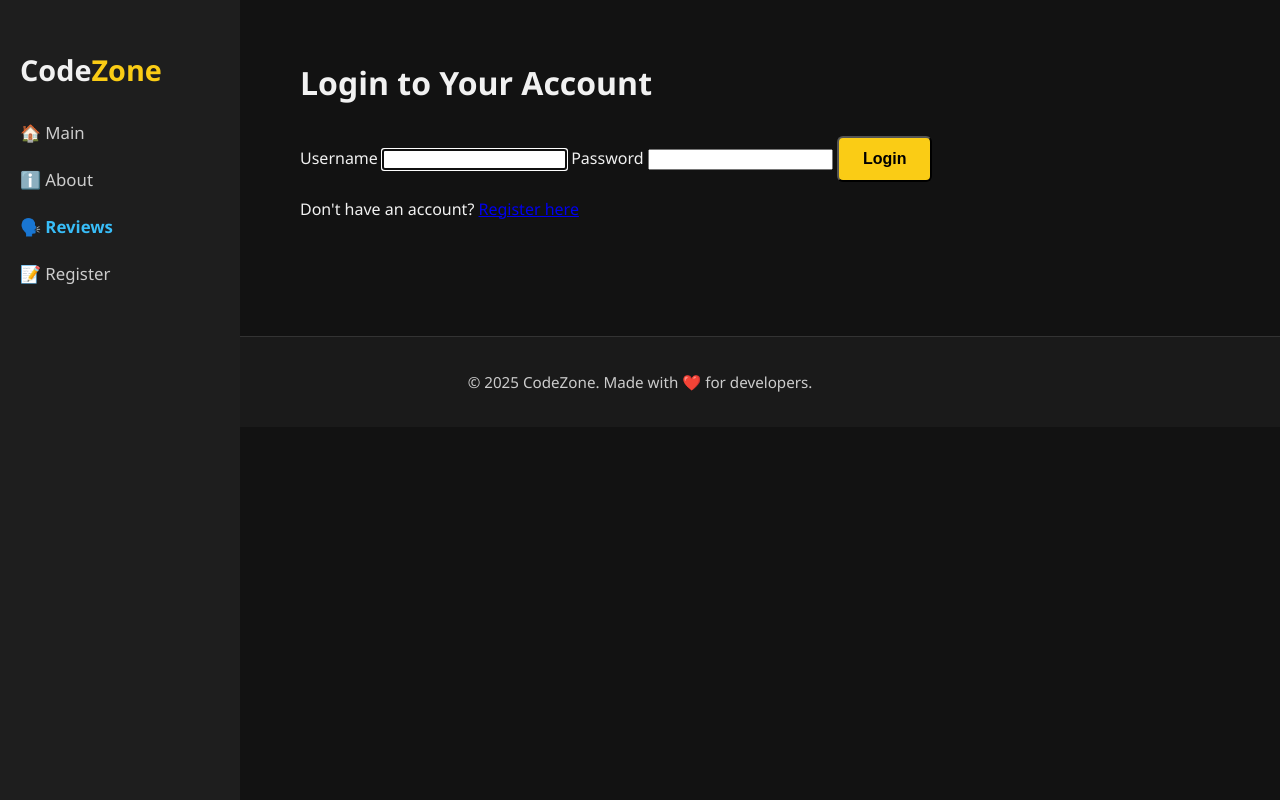
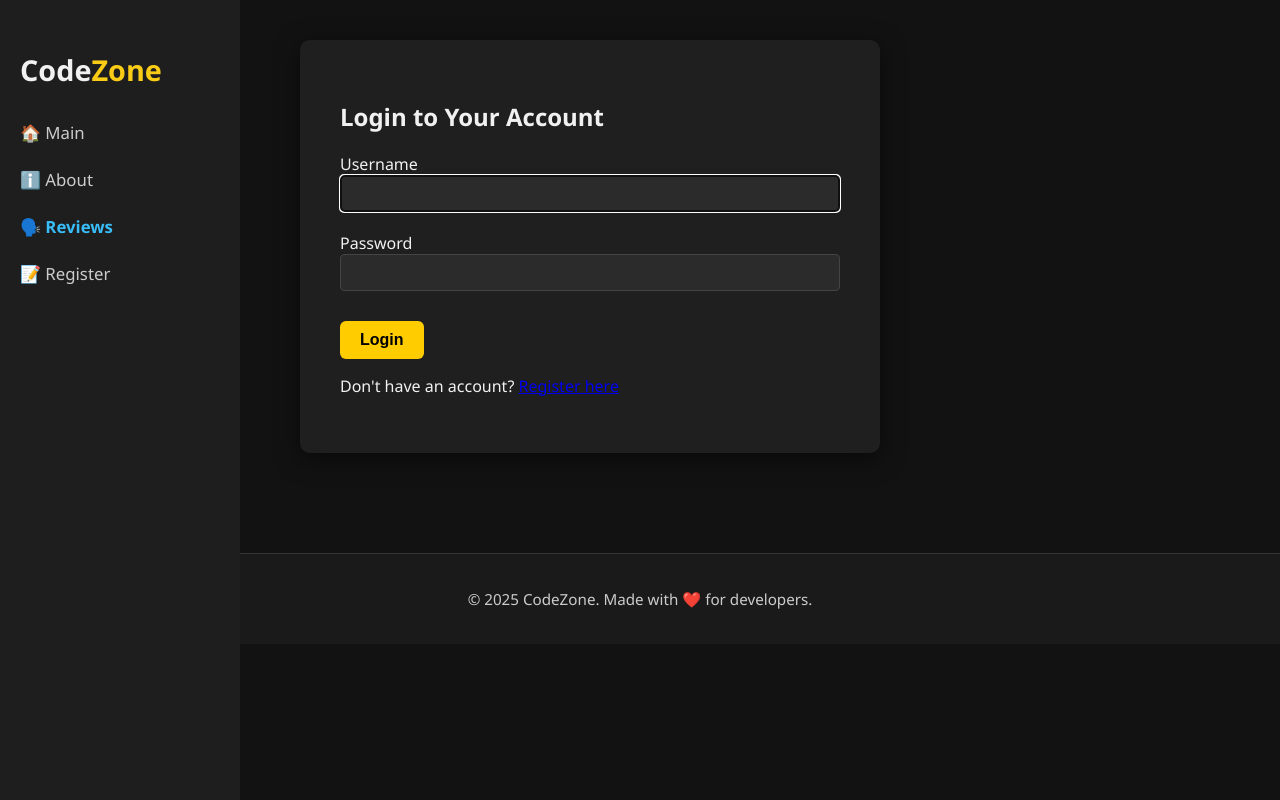
Before and after one commit to djavaaa777/articles_catalog, a Django app: page /login/ in a window 1280 px wide. Run offline with Django 5.2, Linux system fonts and the light colour scheme.

Commit message:
fixed login page

```diff
--- a/main/static/main/css/main.css
+++ b/main/static/main/css/main.css
@@ -448,5 +448,34 @@ a[href*="reviews"]:hover {
   max-width: 500px;
   margin-left: 0;
   margin-right: auto;
-  box-shadow: 0 6px 25px rgba(0,0,0,0.5);
+  box-shadow: 0 6px 25px rgba(0, 0, 0, 0.5);
 }
+
+.form-group {
+  display: flex;
+  flex-direction: column;
+  margin-bottom: 20px;
+}
+
+.login-page input {
+  padding: 10px;
+  background-color: #2b2b2b;
+  border: 1px solid #444;
+  color: #fff;
+  border-radius: 4px;
+}
+
+.login-page button {
+  background-color: #ffcc00;
+  color: #000;
+  padding: 10px 20px;
+  border: none;
+  border-radius: 6px;
+  font-weight: bold;
+  cursor: pointer;
+  transition: background-color 0.3s;
+}
+
+.login-page button:hover {
+  background-color: #e6b800;
+}
--- a/main/templates/main/login.html
+++ b/main/templates/main/login.html
@@ -2,21 +2,25 @@
 {% block title %}Login{% endblock %}
 
 {% block main %}
-<div class="login-page-page">
-  <h1>Login to Your Account</h1>
+<div class="login-page">
+  <h2>Login to Your Account</h2>
 
   {% if form.errors %}
     <p class="error">❌ Invalid username or password.</p>
   {% endif %}
 
-  <form method="POST">
+  <form method="POST" class="login-form">
     {% csrf_token %}
 
-    <label for="id_username">Username</label>
-    {{ form.username }}
+    <div class="form-group">
+      <label for="id_username">Username</label>
+      {{ form.username }}
+    </div>
 
-    <label for="id_password">Password</label>
-    {{ form.password }}
+    <div class="form-group">
+      <label for="id_password">Password</label>
+      {{ form.password }}
+    </div>
 
     <button type="submit" class="btn btn-large">Login</button>
   </form>
```
